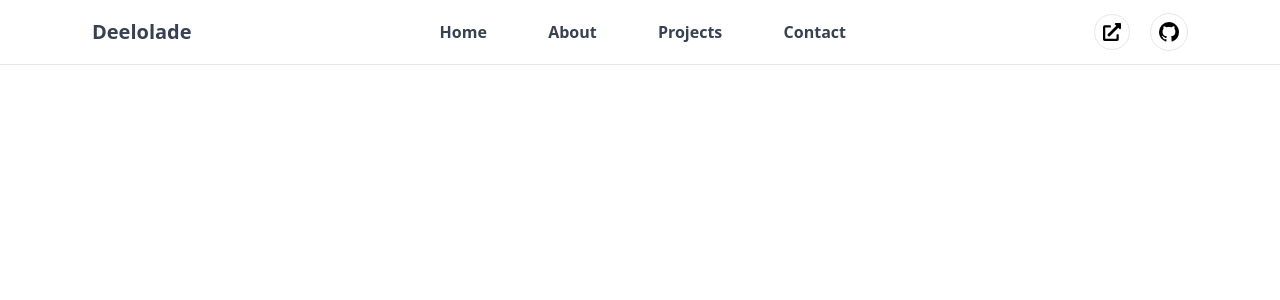
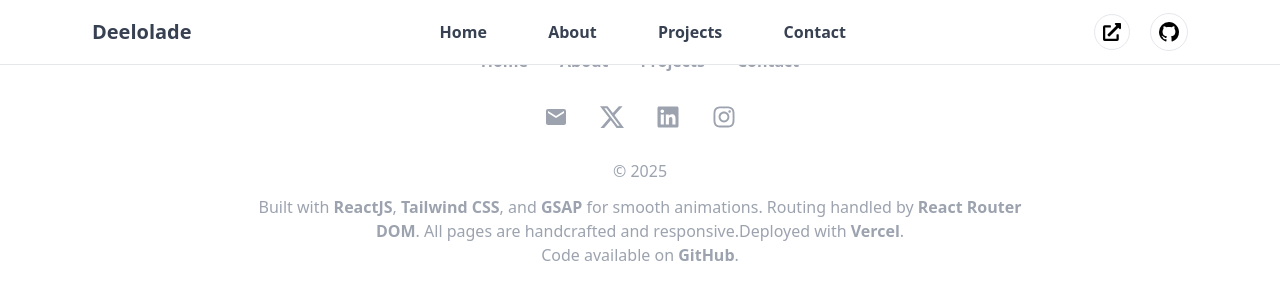
Before and after one commit to Deelolade/portfolio_two, a React (Vite) app: page /contact in a window 1280 px wide. Shown: the top 300 px of the page. Built offline with nearby package versions, Linux system fonts and the light colour scheme.

Commit message:
doen with the comment section

```diff
--- a/src/components/Footer.jsx
+++ b/src/components/Footer.jsx
@@ -1,11 +1,62 @@
-import React from 'react'
+import React from "react";
+import { Link } from "react-router-dom";
+import { MdEmail } from "react-icons/md";
+import { BsTwitterX } from "react-icons/bs";
+import { FaLinkedin } from "react-icons/fa";
+import { FaInstagram } from "react-icons/fa";
 
 const Footer = () => {
+  const footerLinks = ["Home", "About", "Projects", "Contact"];
+  const footerIcons = [
+  { id: "email", icon: <MdEmail />, add:"mailto:habeeboluwanishola13@gmail.com" },
+  { id: "twitter", icon: <BsTwitterX />, add:"https://x.com/deelolade" },
+  { id: "linkedin", icon: <FaLinkedin />, add:"https://www.linkedin.com/in/deelolade/" },
+  { id: "instagram", icon: <FaInstagram />, add:"https://www.instagram.com/deelolade/" },
+  ];
+  const time = new Date().getFullYear();
   return (
-    <footer>
+    <div className="w-full border-t border-gray-200">
+      <footer className="lg:h-auto 2xl:h-[30vh] py-4  flex flex-col  justify-center  items-center max-w-6xl mx-auto ">
+        <div className="">
+          {footerLinks.map((item) => (
+            <Link
+              key={item}
+              to={
+                item.toLowerCase() === "home" ? "/" : `/${item.toLowerCase()} `
+              }
+              className={`relative inline-block hover-underline xs:text-[13px]  font-semibold rounded-lg text-gray-400 hover:text-black px-4 py-2 hover:bg-gray-10`}
+            >
+              {item}
+            </Link>
+          ))}
+        </div>
+        <div className=" mt-6">
+          {footerIcons.map(({icon, id, add}) => (
+            <a
+              href={add}
+              key={id}
+              className={`1relative inline-block font-semibold scale-150 rounded-sm text-gray-400  px-1 mx-4 py-1 hover:bg-gray-100 hover:text-gray-500`}
+            >
+              {icon}{" "}
+            </a>
+          ))}
+        </div>
+        <div className=" mt-6 xs:px-2">
+          <p className="text-center mb-3 text-gray-400">&copy; {time}</p>
+          <p className="text-center max-w-3xl text-gray-400 xs:text-[13px]">
+            Built with <b className="">ReactJS</b>, <b>Tailwind CSS</b>, and <b>GSAP</b> for
+            smooth animations. Routing handled by <b>React Router DOM</b>. All
+            pages are handcrafted and responsive.Deployed with <b>Vercel</b>.{" "}
+            <br /> Code available on{" "}
+            <a href="https://github.com/Deelolade/">
+              <b>GitHub</b>
+            </a>
+            .
+          </p>
+        </div>
+      </footer>
+    </div>
+  );
+};
 
-    </footer>
-  )
-}
-
-export default Footer
+export default Footer;
```
